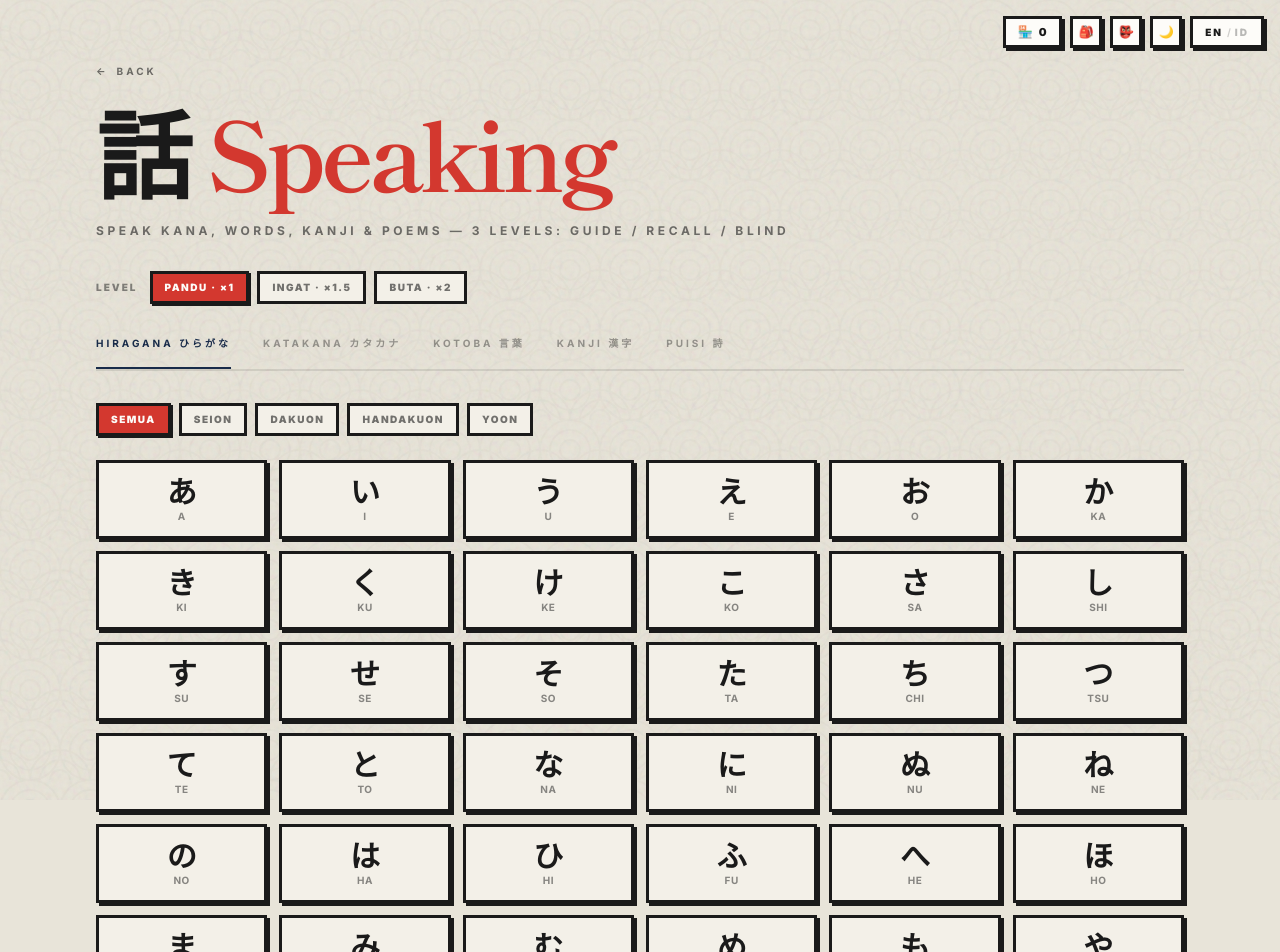
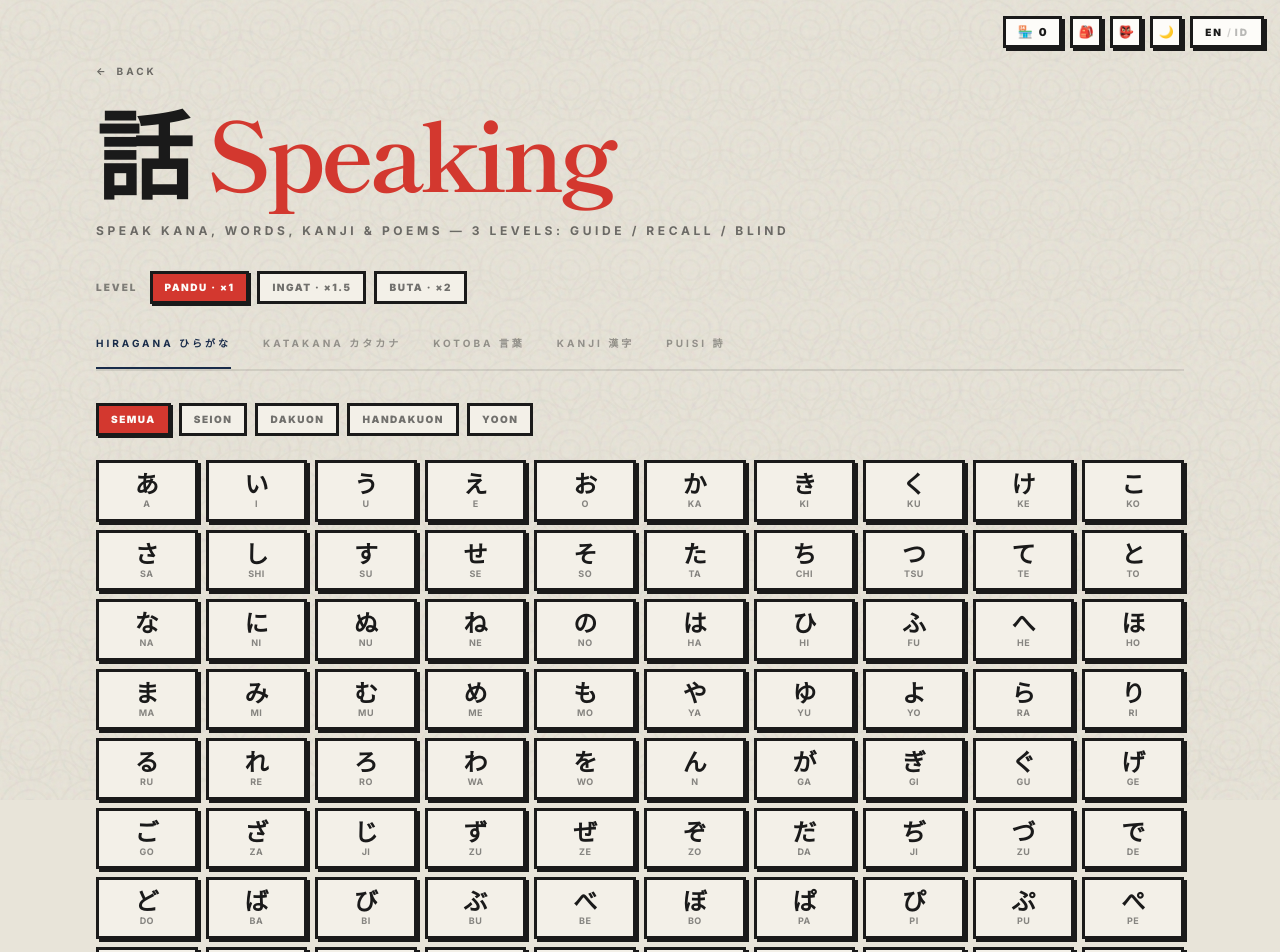
Before and after one commit to MaddLiebert/Japanese-quiz, a React (Vite) app: page /speaking in a window 1280 px wide. Shown: the top 952 px of the page. Built offline with nearby package versions, Linux system fonts and the light colour scheme.

Commit message:
fix(speaking): grid kana/kanji padat (5-10 kolom, hemat 69% scroll) + mode Buta kana jadi dengar-tirukan (romaji disembunyikan) + fix arti dobel di kanji

```diff
--- a/src/features/speaking/SpeakSession.jsx
+++ b/src/features/speaking/SpeakSession.jsx
@@ -3,7 +3,7 @@ import { motion } from 'motion/react';
 import { Volume2, Mic, SkipForward, Check } from 'lucide-react';
 import { useSpeechRecognition } from './useSpeechRecognition';
 import { matchSpeech, verdictOf } from './speechMatch';
-import { speakXpFor, speakLevel, DEFAULT_SPEAK_LEVEL } from './speaking';
+import { speakXpFor, speakLevel, speakPromptKind, DEFAULT_SPEAK_LEVEL } from './speaking';
 import { useItemProgress, useAchievements } from '../progress/ProgressContext';
 import { useEffectLayer } from '../effects/EffectContext';
 import { useLanguage } from '../../context/LanguageContext';
@@ -41,6 +41,9 @@ export function SpeakSession({ items = [], startIndex = 0, level = DEFAULT_SPEAK
   const readingText = item
     ? (item.kind === 'kanji' ? (item.readings || []).join('、') : (item.kind === 'kotoba' ? artiText : (item.meaning || '')))
     : '';
+  // Mode Buta: kana pakai prompt audio (romaji = bacaan, menampilkannya bohong), lainnya arti.
+  const promptKind = speakPromptKind(item, level);
+  const audioPrompt = !lv.showText && promptKind === 'audio';
 
   const next = () => {
     clearTimeout(advanceRef.current);
@@ -122,15 +125,21 @@ export function SpeakSession({ items = [], startIndex = 0, level = DEFAULT_SPEAK
         className="flex-grow flex flex-col items-center justify-center text-center"
       >
         <div className="text-[80px] sm:text-[120px] font-serif font-black text-sumi leading-none mb-6 select-none">
-          {lv.showText ? item.display : '？'}
+          {lv.showText ? item.display : (audioPrompt ? '🎧' : '？')}
         </div>
         {lv.showReading && readingText && (
           <p className="text-sm font-bold text-sumi/60 mb-2">{readingText}</p>
         )}
-        {lv.showMeaning && item.kind === 'kanji' && (
-          <p className="text-sm font-bold text-sumi/60 mb-2">{artiText}</p>
+        {!lv.showText && audioPrompt && (
+          <button
+            type="button"
+            onClick={handleListen}
+            className="mb-3 flex items-center gap-2 px-4 py-2 bg-kinari border-[3px] border-sumi font-black text-[11px] uppercase tracking-widest shadow-[3px_3px_0_0_#1a1a1a] active:translate-y-[2px] active:shadow-none transition-all"
+          >
+            <Volume2 size={15} /> {id ? 'Putar & Tirukan' : 'Play & Repeat'}
+          </button>
         )}
-        {!lv.showText && (
+        {!lv.showText && !audioPrompt && (
           <p className="text-lg font-serif font-bold text-sumi mb-2">{artiText || '…'}</p>
         )}
         {item.sub && (
--- a/src/features/speaking/speaking.js
+++ b/src/features/speaking/speaking.js
@@ -29,6 +29,18 @@ export const speakXpFor = (item, level) => {
 
 // XP satu baris puisi pada level tertentu (dipakai PoemSession).
 export const lineXpFor = (level) => speakXpFor({ kind: 'poem-line' }, level);
+
+// Jenis prompt yang tampil saat teks disembunyikan (level Buta):
+// - kana (hiragana/katakana): 'audio' — romaji = bacaan itu sendiri, jadi
+//   menampilkannya bikin latihan bohong; user mendengar lalu menirukan.
+// - lainnya (kotoba/kanji/puisi): 'meaning' — arti bahasa Indonesia/Inggris.
+export const speakPromptKind = (item, level) => {
+  if (!speakLevel(level).showText) {
+    const kind = item?.kind;
+    return kind === 'hiragana' || kind === 'katakana' ? 'audio' : 'meaning';
+  }
+  return 'text';
+};
 
 // Teks permukaan satu baris puisi (gabungan t).
 export const lineText = (line) =>
--- a/src/pages/Speaking.jsx
+++ b/src/pages/Speaking.jsx
@@ -85,20 +85,23 @@ export function Speaking() {
   }
 
   const mastered = (itemId) => itemProgress[itemId]?.status === 'mastered';
+  const blind = !SPEAK_LEVELS[level]?.showText;
 
-  const itemGrid = (items, labelFn) => (
-    <div className="grid grid-cols-2 sm:grid-cols-4 lg:grid-cols-6 gap-3">
+  const itemGrid = (items, labelFn, dense = false) => (
+    <div className={`grid gap-2 ${dense ? 'grid-cols-5 sm:grid-cols-8 lg:grid-cols-10' : 'grid-cols-3 sm:grid-cols-5 lg:grid-cols-6'}`}>
       {items.map((it, i) => (
         <button
           key={it.id}
           type="button"
           onClick={() => setSession({ items, index: i })}
-          className="bg-kinari border-[3px] border-sumi shadow-[3px_3px_0_0_#1a1a1a] hover:shadow-[1px_1px_0_0_#1a1a1a] hover:translate-x-[2px] hover:translate-y-[2px] transition-all p-3 flex flex-col items-center gap-1 relative"
+          className={`bg-kinari border-[3px] border-sumi shadow-[3px_3px_0_0_#1a1a1a] hover:shadow-[1px_1px_0_0_#1a1a1a] hover:translate-x-[2px] hover:translate-y-[2px] transition-all flex flex-col items-center relative ${
+            dense ? 'px-1 py-2 gap-0.5' : 'p-2.5 gap-1'
+          }`}
         >
-          {mastered(it.id) && <span className="absolute top-1 right-1 text-[9px] text-matcha font-black">✓</span>}
-          <span className="text-3xl font-serif font-black text-sumi leading-none">{it.display}</span>
-          <span className="text-[10px] font-bold text-sumi/50 uppercase tracking-wider truncate w-full">
-            {labelFn(it)}
+          {mastered(it.id) && <span className="absolute top-0.5 right-0.5 text-[9px] text-matcha font-black">✓</span>}
+          <span className={`font-serif font-black text-sumi leading-none ${dense ? 'text-2xl' : 'text-3xl'}`}>{it.display}</span>
+          <span className="text-[9px] font-bold text-sumi/50 uppercase tracking-wider truncate w-full text-center">
+            {blind ? '？' : labelFn(it)}
           </span>
         </button>
       ))}
@@ -170,12 +173,12 @@ export function Speaking() {
               </button>
             ))}
           </div>
-          {itemGrid(hiraganaItems, (it) => it.meaning)}
+          {itemGrid(hiraganaItems, (it) => it.meaning, true)}
         </section>
       )}
 
       {tab === 'katakana' && (
-        <section>{itemGrid(katakanaItems, (it) => it.meaning)}</section>
+        <section>{itemGrid(katakanaItems, (it) => it.meaning, true)}</section>
       )}
 
       {tab === 'kotoba' && (
@@ -204,7 +207,7 @@ export function Speaking() {
               </button>
             ))}
           </div>
-          {itemGrid(kanjiItems, (it) => (id ? it.meaningId : it.meaning))}
+          {itemGrid(kanjiItems, (it) => (id ? it.meaningId : it.meaning), true)}
         </section>
       )}
 
```
Also changed, not shown: 1 other file (tests, documents, lock files or other folders).
